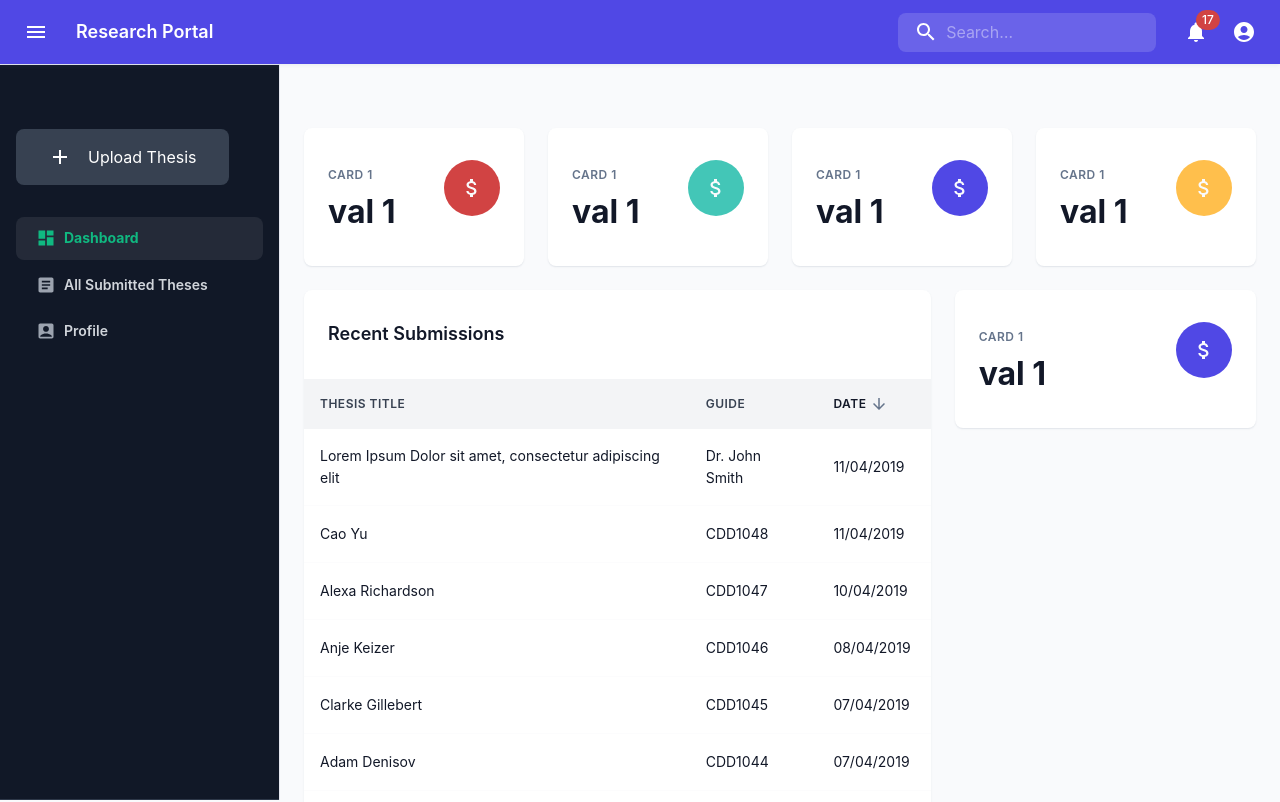
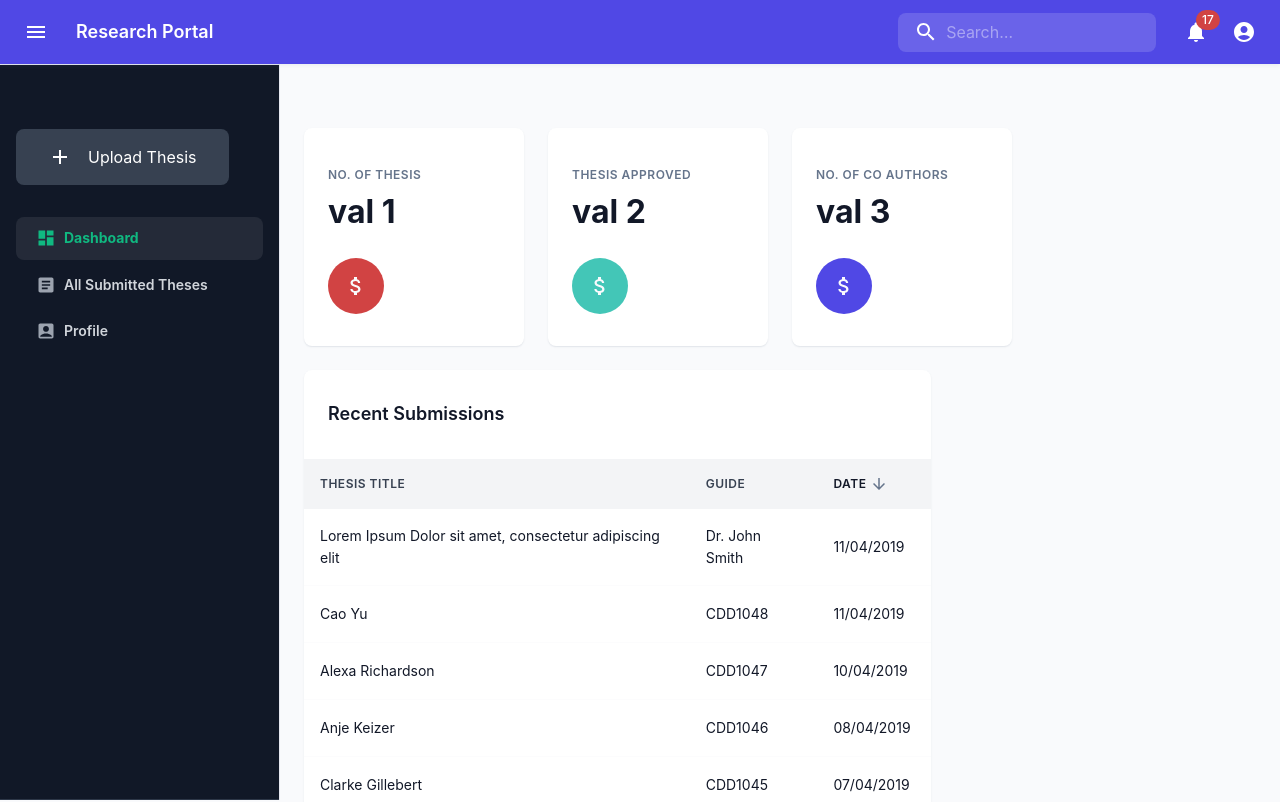
Before and after one commit to SIH-2022-WoG/frontend, a React (Create React App) app: page /dashboard in a window 1280 px wide. Shown: the top 802 px of the page. Built offline with nearby package versions, Linux system fonts and the light colour scheme.

Commit message:
dashboard cards changed

```diff
--- a/src/components/dashboard/dashboard-main.jsx
+++ b/src/components/dashboard/dashboard-main.jsx
@@ -119,21 +119,21 @@ export default function Dashboard() {
       <Container maxWidth={false}>
         <Grid container spacing={3}>
           <Grid item lg={3} sm={6} xl={3} xs={12}>
-            <InfoCard title="card 1" value="val 1" avatarbgcolor="error.main"/>
+            <InfoCard title="No. of thesis" value="val 1" avatarbgcolor="error.main"/>
           </Grid>
           <Grid item xl={3} lg={3} sm={6} xs={12}>
-            <InfoCard title="card 1" value="val 1" avatarbgcolor="success.light"/>
+            <InfoCard title="Thesis approved" value="val 2" avatarbgcolor="success.light"/>
           </Grid>
           <Grid item xl={3} lg={3} sm={6} xs={12}>
-            <InfoCard title="card 1" value="val 1" avatarbgcolor="primary.main"/>
+            <InfoCard title="No. of co authors" value="val 3" avatarbgcolor="primary.main"/>
           </Grid>
-          <Grid item xl={3} lg={3} sm={6} xs={12}>
+          {/* <Grid item xl={3} lg={3} sm={6} xs={12}>
             <InfoCard title="card 1" value="val 1" avatarbgcolor="warning.light"/>
-          </Grid>
+          </Grid> */}
           <Grid item lg={8} md={12} xl={9} xs={12}>
             <Submissions data={data} title="Recent Submissions"/>
           </Grid>
-          <Grid item lg={4} md={6} xl={3} xs={12}>
+          {/* <Grid item lg={4} md={6} xl={3} xs={12}>
             <InfoCard title="card 1" value="val 1" />
           </Grid>
           <Grid item lg={4} md={6} xl={3} xs={12}>
@@ -141,7 +141,7 @@ export default function Dashboard() {
           </Grid>
           <Grid item lg={8} md={12} xl={9} xs={12}>
             <Crd />
-          </Grid>
+          </Grid> */}
         </Grid>
       </Container>
     </Box>
```
